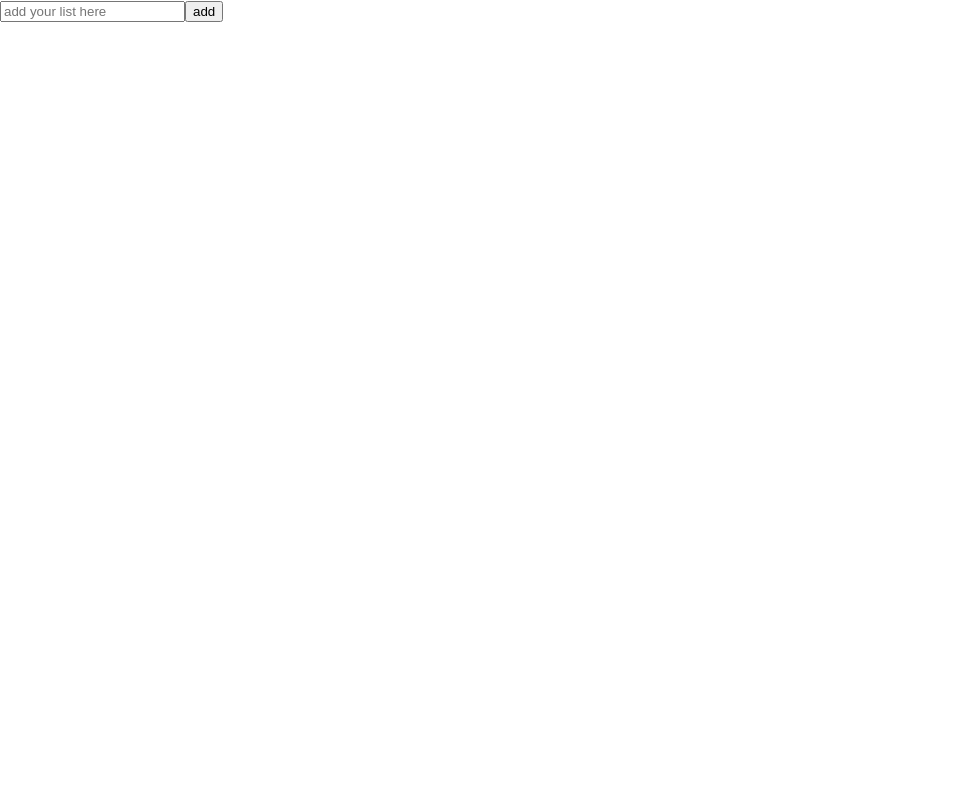
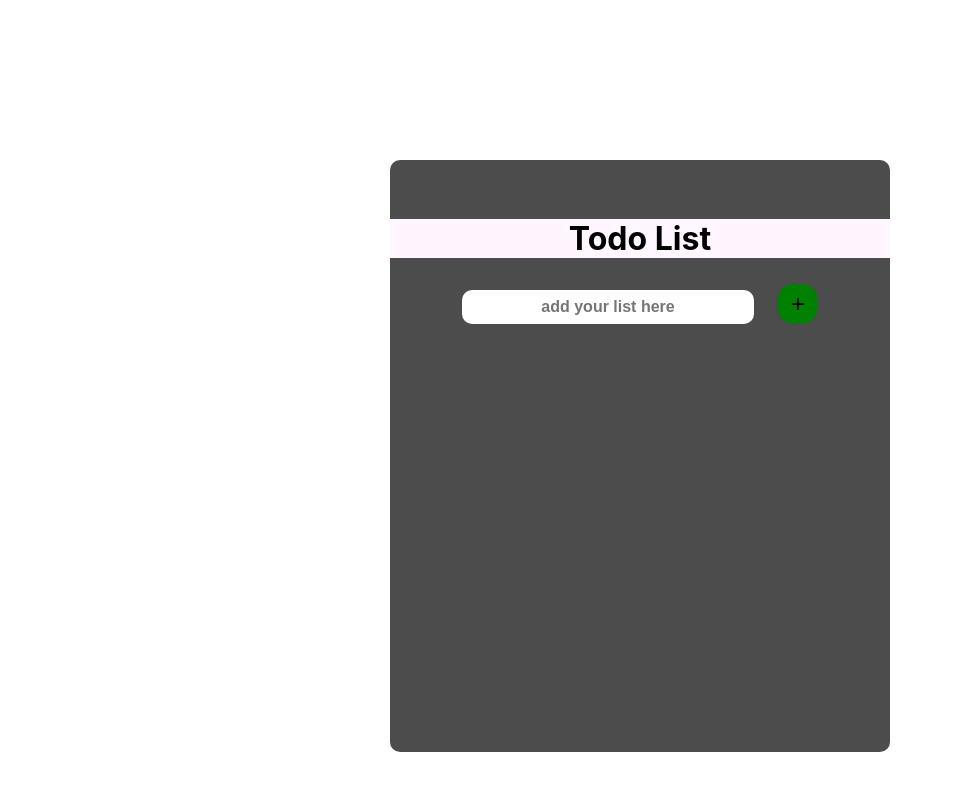
Before and after one commit to Dbibek/addltodos, a React (Create React App) app: page / in a window 1280 px wide. Shown: the top 790 px of the page, without its empty margins (0-953 px from the left). Built offline with nearby package versions, Linux system fonts and the light colour scheme.

Commit message:
syle to the input component added

```diff
--- a/src/App.js
+++ b/src/App.js
@@ -8,7 +8,8 @@ function App() {
 
   console.log(lists);
   return (
-    <div className="App">
+    <div className="app">
+      <h2 className="heading">Todo List</h2>
       <div>
         <Input
           input={input}
--- a/src/components/Input.js
+++ b/src/components/Input.js
@@ -26,7 +26,9 @@ const Input = ({ input, setInput, lists, setList }) => {
         required
         onChange={handleChange}
       />
-      <button type="submit">add</button>
+      <button className="btn-add" type="submit">
+        +
+      </button>
     </form>
   );
 };
--- a/src/components/TodoList.js
+++ b/src/components/TodoList.js
@@ -15,13 +15,20 @@ const TodoList = ({ lists, setList }) => {
     );
   };
   return (
-    <div>
+    <div className="todos">
       {lists.map((list) => (
         <li key={list.id}>
-          <div>
+          <div className="todo">
             <h3> {list.value}</h3>
-            <button onClick={() => handleDelete(list)}>Del</button>
-            <button onClick={() => handleComplete(list)}>complete</button>
+            <button className="btn-del" onClick={() => handleDelete(list)}>
+              Del
+            </button>
+            <button
+              className={list.completed ? "btn-complete" : "btn-notcomplete"}
+              onClick={() => handleComplete(list)}
+            >
+              complete
+            </button>
           </div>
         </li>
       ))}
--- a/src/index.css
+++ b/src/index.css
@@ -1,13 +1,62 @@
 body {
   margin: 0;
-  font-family: -apple-system, BlinkMacSystemFont, 'Segoe UI', 'Roboto', 'Oxygen',
-    'Ubuntu', 'Cantarell', 'Fira Sans', 'Droid Sans', 'Helvetica Neue',
+  font-family: -apple-system, BlinkMacSystemFont, "Segoe UI", "Roboto", "Oxygen",
+    "Ubuntu", "Cantarell", "Fira Sans", "Droid Sans", "Helvetica Neue",
     sans-serif;
   -webkit-font-smoothing: antialiased;
   -moz-osx-font-smoothing: grayscale;
 }
 
 code {
-  font-family: source-code-pro, Menlo, Monaco, Consolas, 'Courier New',
+  font-family: source-code-pro, Menlo, Monaco, Consolas, "Courier New",
     monospace;
 }
+.app {
+  text-align: center;
+  justify-content: center;
+  align-items: center;
+  background-color: rgb(77, 76, 76);
+  width: 500px;
+  height: 70vh;
+  margin: 10rem auto;
+  padding-top: 2rem;
+  border-radius: 10px;
+}
+.heading {
+  font-size: 2rem;
+  background-color: rgb(255, 246, 255);
+}
+input {
+  width: 18rem;
+  height: 2rem;
+  border-radius: 10px;
+  text-align: center;
+  font-size: 1rem;
+  border: none;
+  outline: none;
+  transition: all 0.4s ease-in-out;
+  font-weight: 600;
+}
+input:focus {
+  transform: scale(1.1);
+}
+/* button {
+  width: 3rem;
+  border-radius: 10px;
+} */
+.btn-add {
+  font-size: 1.5rem;
+  width: 2.5rem;
+  height: 2.5rem;
+  border-radius: 40%;
+  margin-left: 1.5rem;
+  background-color: green;
+  outline: none;
+  border: none;
+  cursor: pointer;
+  transition: all 0.2s ease-in-out;
+}
+.btn-add:hover {
+  background-color: rgb(124, 214, 131);
+  transform: scale(1.1);
+}
```
